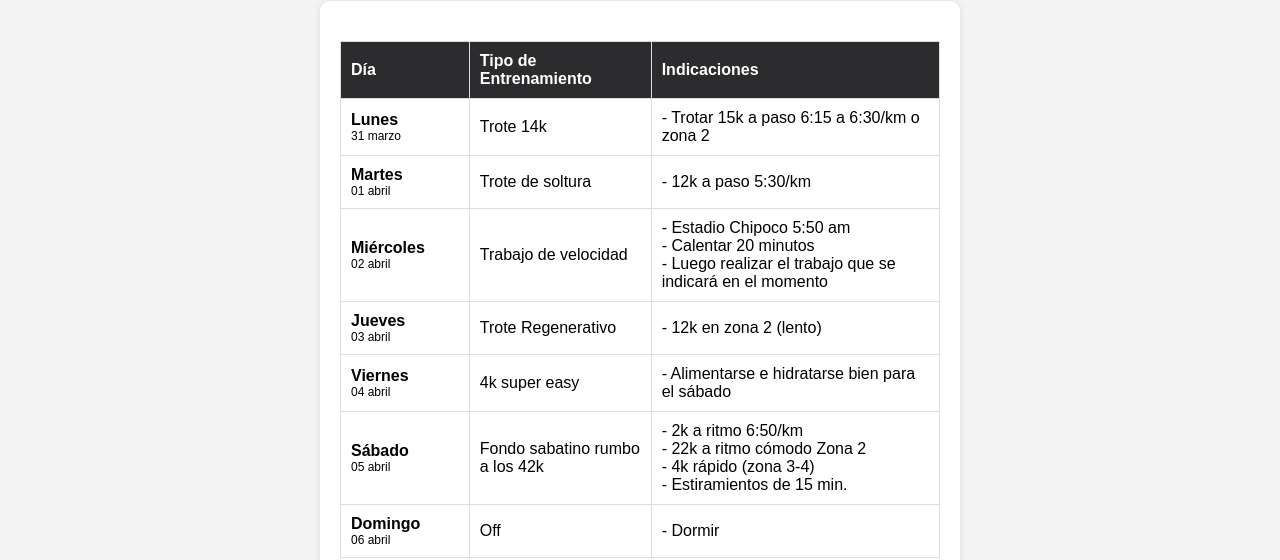
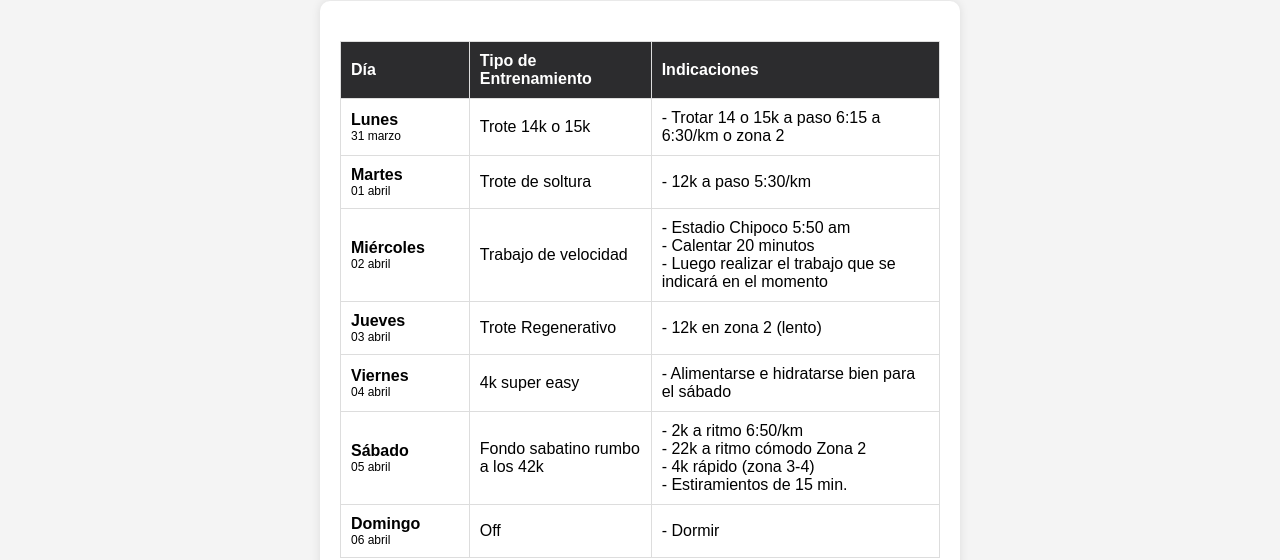
Before and after one commit to pawils/pawil.pe, a plain HTML site: page renatopulgar.html in a window 1280 px wide. Shown: the part 379-939 px from the top of the page. Drawn offline with Linux system fonts and the light colour scheme.

Commit message:
actualizando km del lunes de renato pulgar

```diff
--- a/renatopulgar.html
+++ b/renatopulgar.html
@@ -139,8 +139,8 @@
                 <b>Lunes</b>
                 <div class="subtable">31 marzo</div>
                 </td>
-                <td>Trote 14k</td>
-                <td>- Trotar 15k a paso 6:15 a 6:30/km o zona 2</td>
+                <td>Trote 14k o 15k</td>
+                <td>- Trotar 14 o 15k a paso 6:15 a 6:30/km o zona 2</td>
             </tr>
             <tr>
                 <td>
```
